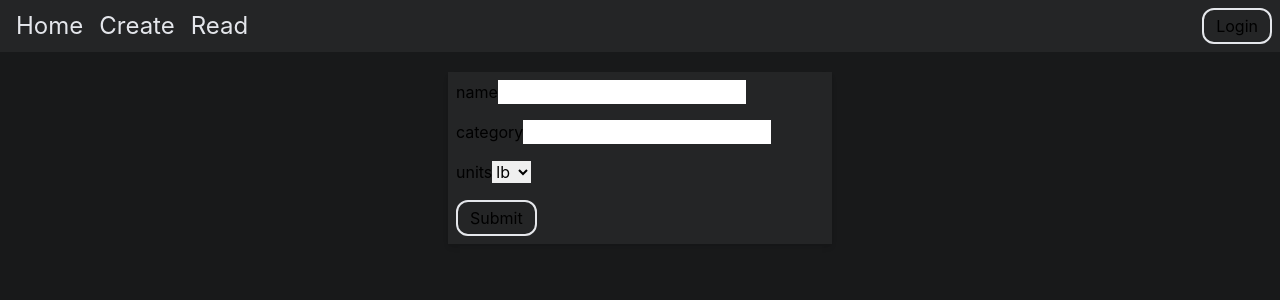
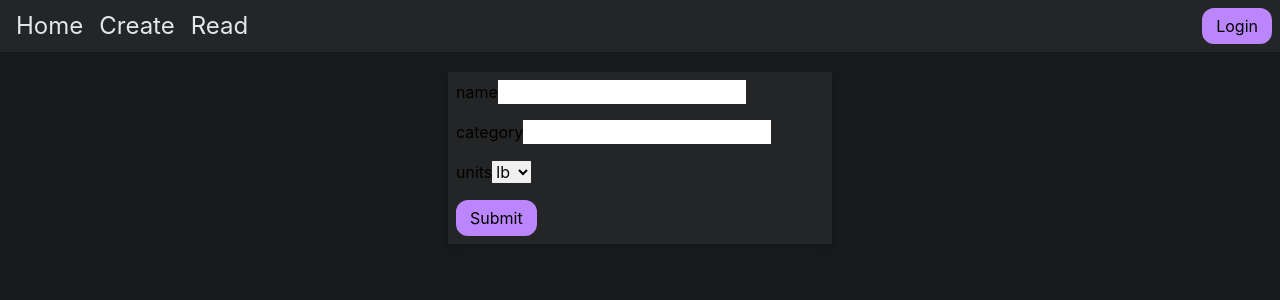
Before and after one commit to kiserd/meal-cost, a React (Create React App) app in the folder react_frontend/: page /create in a window 1280 px wide. Shown: the top 300 px of the page. Built offline with nearby package versions, Linux system fonts and the light colour scheme; no server answers.

Commit message:
tinkered around with some centralized styling

```diff
--- /dev/null
+++ b/react_frontend/src/styles/globals.css
@@ -0,0 +1,24 @@
+@tailwind base;
+@tailwind components;
+@tailwind utilities;
+
+
+.border-default {
+  @apply border-2 rounded-md;
+}
+
+.form-elt-dft {
+  @apply w-full py-3 px-4 appearance-none leading-tight rounded-md bg-custom-hover text-custom-text-secondary focus:outline-none;
+}
+
+.label-dft {
+  @apply block uppercase tracking-wide mb-2 text-xs font-bold text-custom-text-primary;
+}
+
+.input-dft {
+  @apply py-3;
+}
+
+.select-dft {
+  @apply pr-8;
+}
--- a/react_frontend/tailwind.config.js
+++ b/react_frontend/tailwind.config.js
@@ -23,6 +23,8 @@ module.exports = {
         'custom-warm-dark': '#ae2012',
         'custom-warm-extraDark': '#9b2226',
         'custom-background': '#18191A',
+        'custom-purple-primary': '#BB86FC',
+        'custom-purple-secondary': '#3700b3',
         'custom-card': '#242526',
         'custom-hover': '#3A3B3C',
         'custom-text-primary': '#E4E6EB',
```
